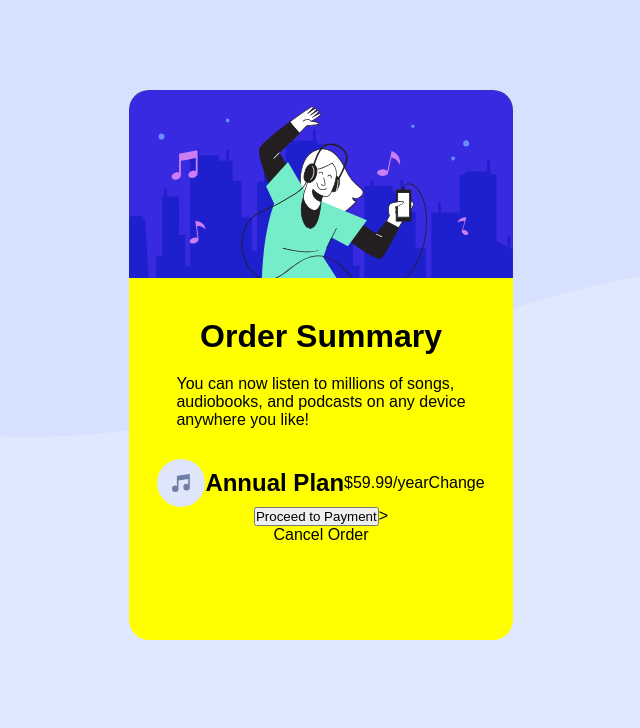
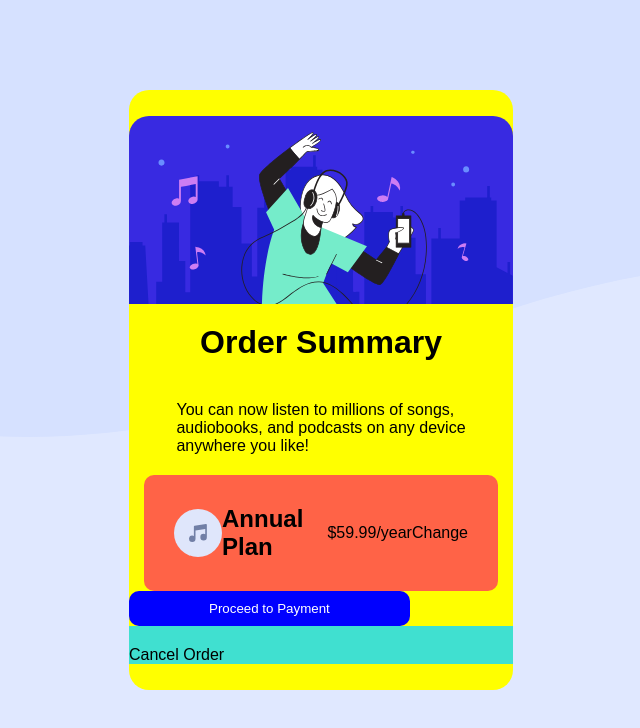
Before and after one commit to devfelpSs/order-summary-component, a plain HTML site: page index.html in a window 1280 px wide. Shown: the whole page, without its empty margins (319-959 px from the left). Drawn offline with Linux system fonts and the light colour scheme.

Commit message:
adding some features

```diff
--- a/css/style.css
+++ b/css/style.css
@@ -13,12 +13,12 @@ body {
     height: 100vh;
 }
 
-.main-card {
-    display: flex;
+.container {
     max-width: 30%;
-    height: 550px;
+    height: 600px;
     align-items: center;
     align-content: center;
+    justify-content: center;
     flex-direction: column;
     margin: 90px auto;
     border-radius: 20px;
@@ -28,6 +28,14 @@ body {
 
 }
 
+.card {
+    display: flex;
+    max-width: 100%;
+    flex-direction: column;
+    align-items: center;
+    align-content: center;
+}
+
 .hero {
     max-width: 100%;
     border-top-left-radius: 20px;
@@ -35,23 +43,39 @@ body {
 }
 
 .title {
-    padding-top: 40px;
+    padding: 20px;
 }
 
 .text {
-    padding-top: 20px;
+    padding: 20px;
 }
 
 .squarePlan {
-    padding-top: 30px;
+    padding: 30px;
+    /*flex-direction: column;*/
+    display: flex;
+    flex-direction: row;
+    align-items: center;
+    background: tomato;
+    border-radius: 10px;
+    margin-left: 15px;
+    margin-right: 15px;
+
 }
 
-.squarePlan {
-    display: flex;
-    align-items: center;
-    align-content: center;
-    justify-content: center;
+.btn {
+    border: none;
+    background: blue;
+    padding: 10px 80px;
+    border-radius: 10px;
+    color: #fff;
 }
+
+.cancel {
+    padding-top: 20px;
+    background-color: turquoise;
+}
+
 
 /*# Front-end Style Guide
 
--- a/index.html
+++ b/index.html
@@ -13,11 +13,13 @@
 
 <body>
   <main>
-    <div class="main-card">
-      <img src="./images/illustration-hero.svg" class="hero">
-      <h1 class="title">Order Summary</h1>
-      <p class="text">You can now listen to millions of songs,</br> audiobooks, and podcasts on any
-        device </br>anywhere you like!</p>
+    <div class="container">
+      <div class="card">
+        <img src="./images/illustration-hero.svg" class="hero">
+        <h1 class="title">Order Summary</h1>
+        <p class="text">You can now listen to millions of songs,</br> audiobooks, and podcasts on any
+          device </br>anywhere you like!</p>
+      </div>
 
       <div class="squarePlan">
         <img src="./images/icon-music.svg" class="icon-msc">
@@ -27,7 +29,7 @@
       </div>
 
       <div>
-        <button>Proceed to Payment</button>>
+        <button class="btn">Proceed to Payment</button>
       </div>
 
       <p class="cancel"> Cancel Order</p>
```
